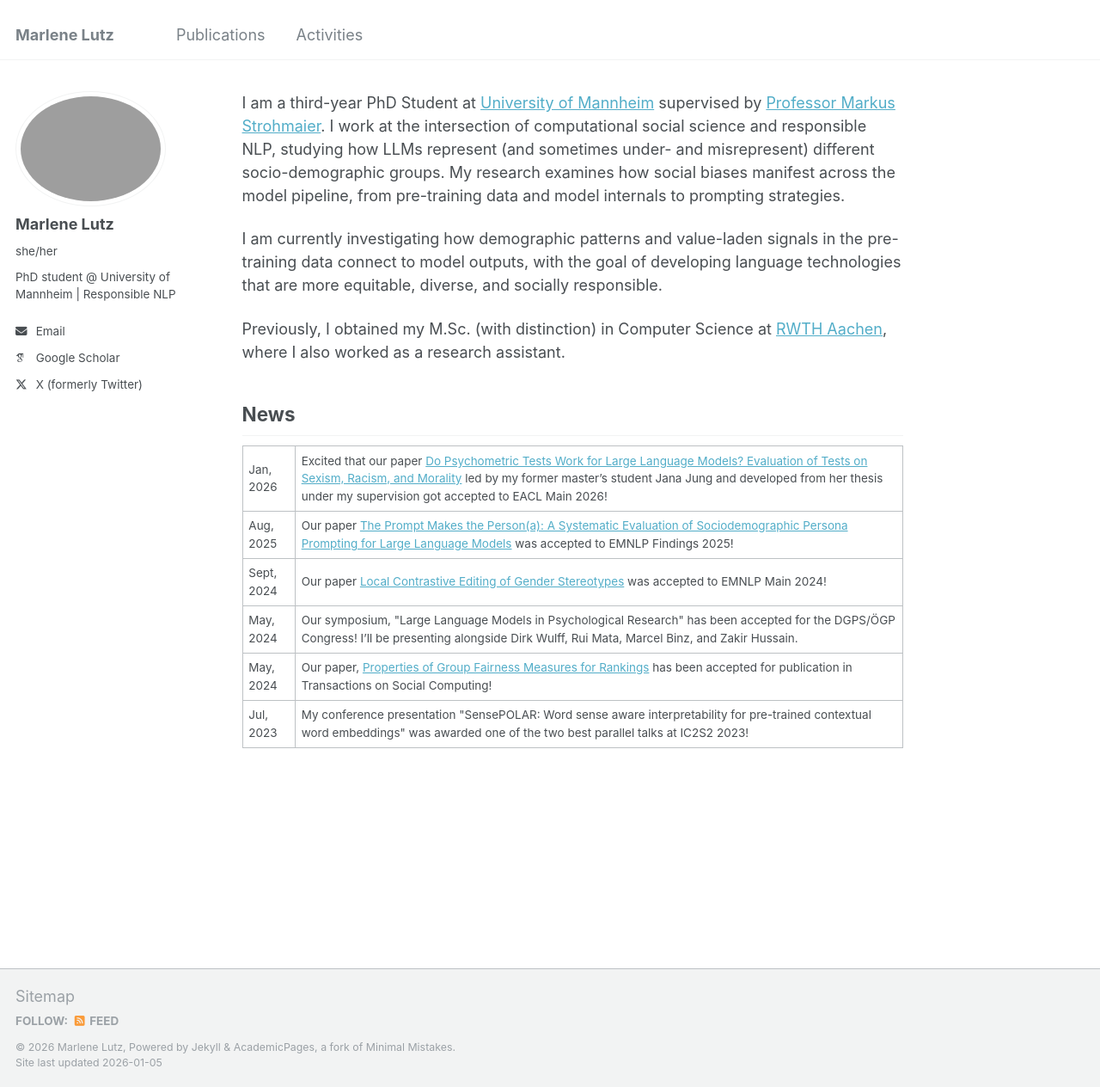
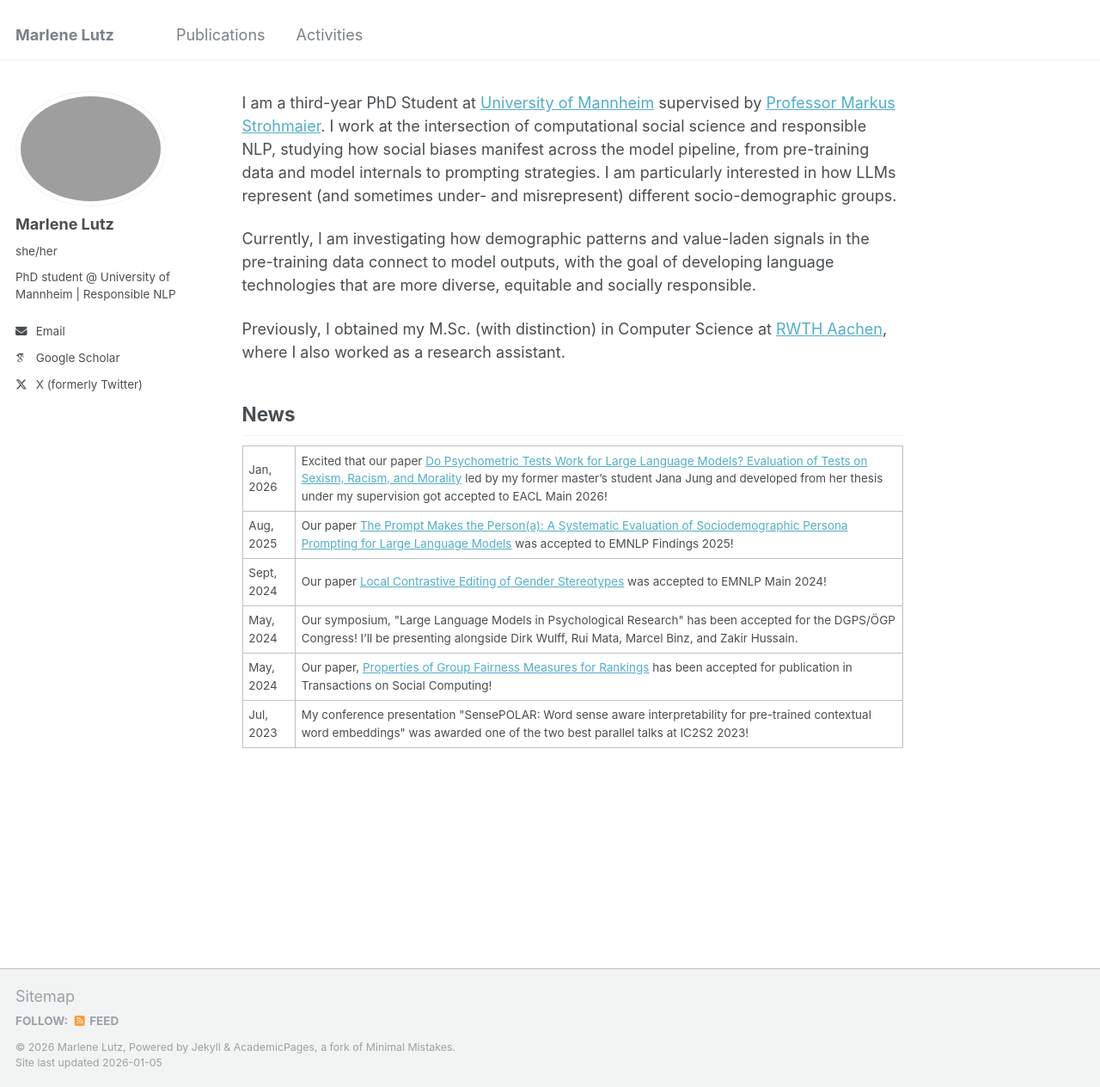
Before and after one commit to marlenelutz/marlenelutz.github.io, a Jekyll site: the page built from _pages/about.md, in a window 1280 px wide and 1264 px high. Shown: the whole window at 86% size. Built offline with Jekyll 4.4.1, drawn with Linux system fonts in a browser that asks for light colours; some web fonts are replaced.

Commit message:
update about me

```diff
--- a/_pages/about.md
+++ b/_pages/about.md
@@ -8,9 +8,9 @@ redirect_from:
   - /about.html
 ---
 
-I am a third-year PhD Student at [University of Mannheim](https://www.uni-mannheim.de/) supervised by [Professor Markus Strohmaier](https://www.bwl.uni-mannheim.de/en/information-systems/chairs/prof-dr-strohmaier/team/prof-dr-markus-strohmaier/). I work at the intersection of computational social science and responsible NLP, studying how LLMs represent (and sometimes under- and misrepresent) different socio-demographic groups. My research examines how social biases manifest across the model pipeline, from pre-training data and model internals to prompting strategies.
+I am a third-year PhD Student at [University of Mannheim](https://www.uni-mannheim.de/) supervised by [Professor Markus Strohmaier](https://www.bwl.uni-mannheim.de/en/information-systems/chairs/prof-dr-strohmaier/team/prof-dr-markus-strohmaier/). I work at the intersection of computational social science and responsible NLP, studying how social biases manifest across the model pipeline, from pre-training data and model internals to prompting strategies. I am particularly interested in how LLMs represent (and sometimes under- and misrepresent) different socio-demographic groups.
 
-I am currently investigating how demographic patterns and value-laden signals in the pre-training data connect to model outputs, with the goal of developing language technologies that are more equitable, diverse, and socially responsible.
+Currently, I am investigating how demographic patterns and value-laden signals in the pre-training data connect to model outputs, with the goal of developing language technologies that are more diverse, equitable and socially responsible.
 
 Previously, I obtained my M.Sc. (with distinction) in Computer Science at [RWTH Aachen](https://www.rwth-aachen.de), where I also worked as a research assistant.
 
```
